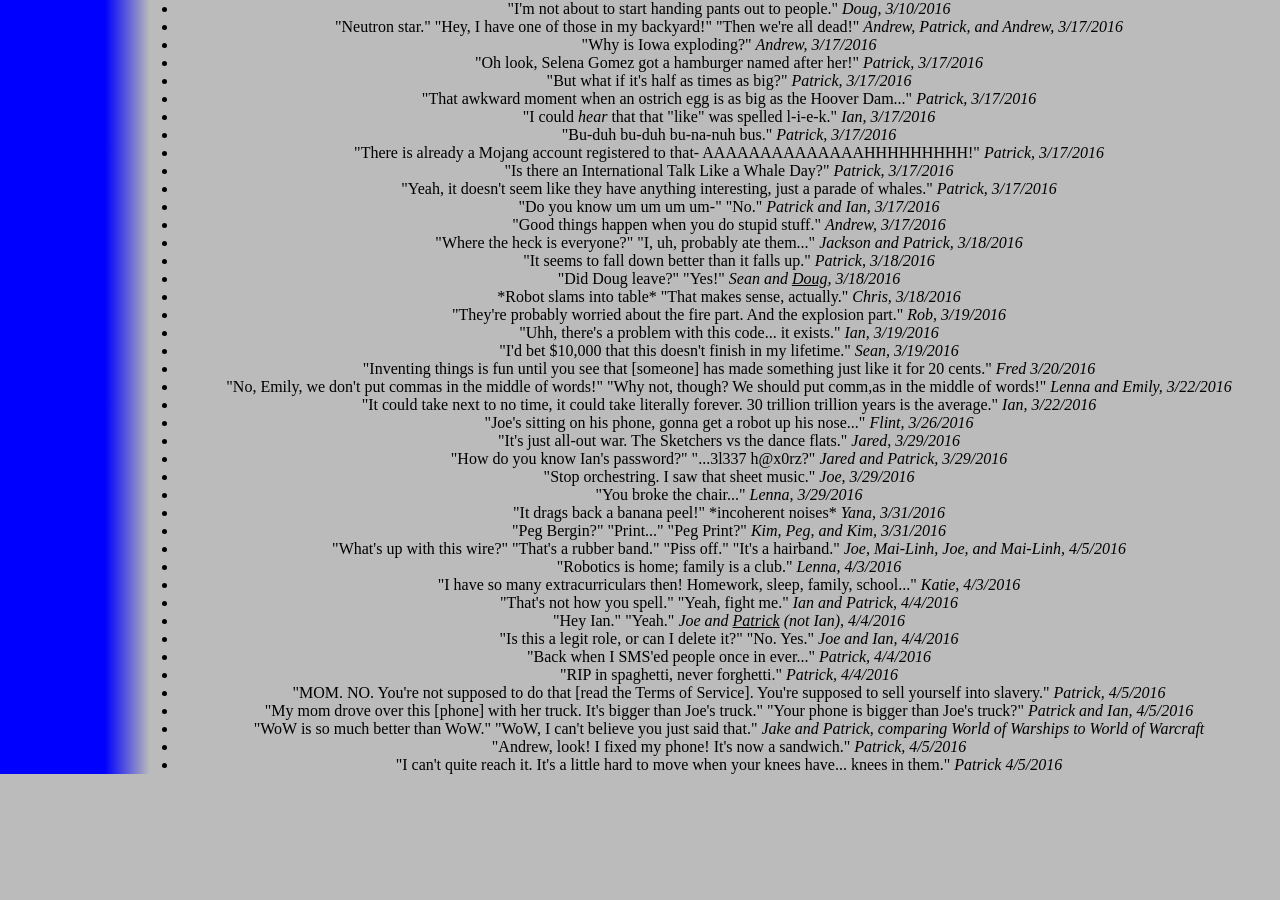
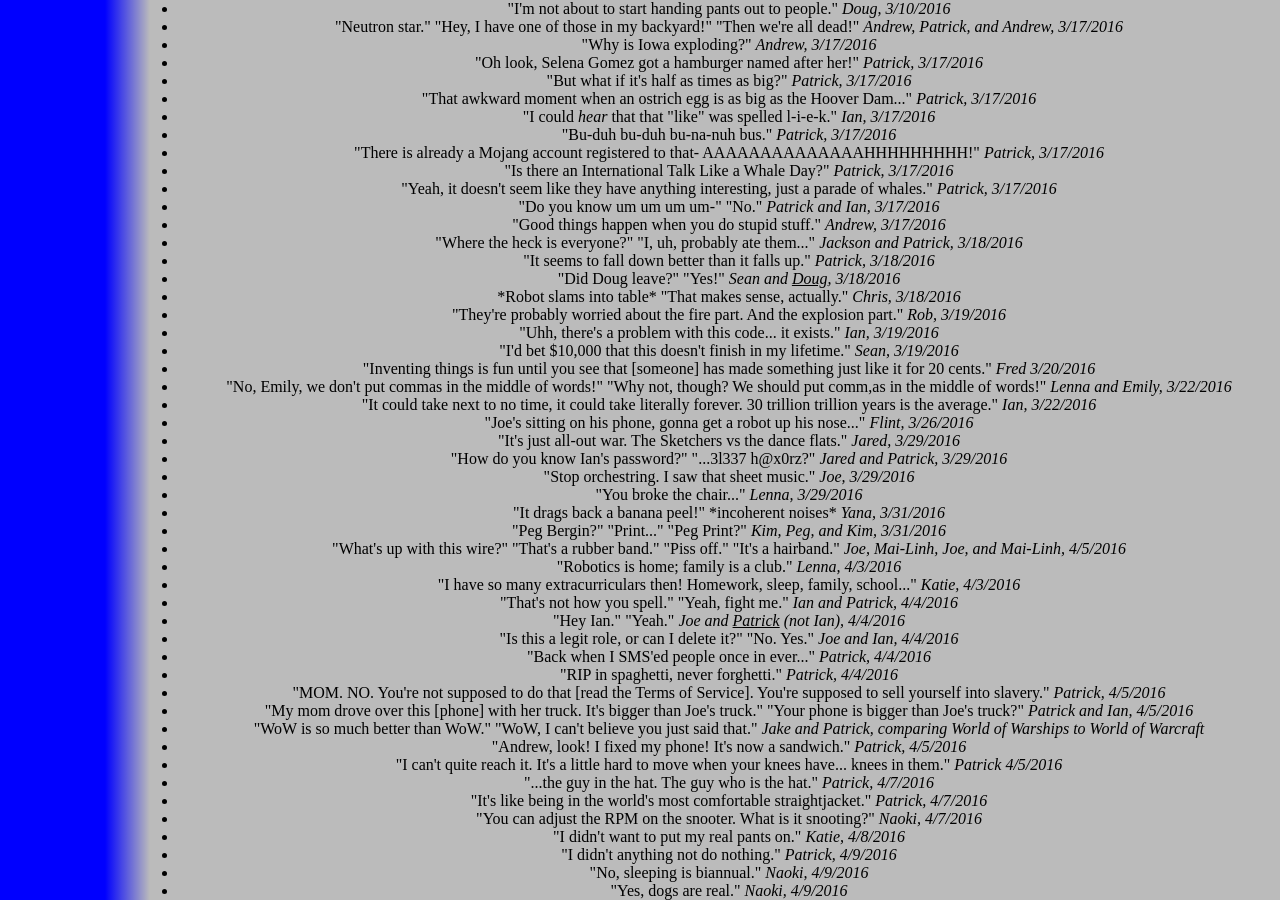
Before and after one commit to katiebugmoon/FRC4131.github.io, a Jekyll site: the page built from media/2016/quotes.html, in a window 1280 px wide and 900 px high, scrolled down 2140 px. Built offline with Jekyll 4.4.1, drawn with Linux system fonts in a browser that asks for light colours; nearby versions of some CDN libraries; before the commit the page ends 2914 px from its top, so only the background shows below that.

Commit message:
Quotes from Portland PNW District Championships

```diff
--- a/media/2016/quotes.html
+++ b/media/2016/quotes.html
@@ -155,4 +155,11 @@ title: Build Season 2016 Quotes
 	<li>"WoW is so much better than WoW." "WoW, I can't believe you just said that." <i>Jake and Patrick, comparing World of Warships to World of Warcraft</i></li>
 	<li>"Andrew, look! I fixed my phone! It's now a sandwich." <i>Patrick, 4/5/2016</i></li>
 	<li>"I can't quite reach it. It's a little hard to move when your knees have... knees in them." <i>Patrick 4/5/2016</i></li>
+	<li>"...the guy in the hat. The guy who is the hat." <i>Patrick, 4/7/2016</i></li>
+	<li>"It's like being in the world's most comfortable straightjacket." <i>Patrick, 4/7/2016</i></li>
+	<li>"You can adjust the RPM on the snooter. What is it snooting?" <i>Naoki, 4/7/2016</i></li>
+	<li>"I didn't want to put my real pants on." <i>Katie, 4/8/2016</i></li>
+	<li>"I didn't anything not do nothing." <i>Patrick, 4/9/2016</i></li>
+	<li>"No, sleeping is biannual." <i>Naoki, 4/9/2016</i></li>
+	<li>"Yes, dogs are real." <i>Naoki, 4/9/2016</i></li>
 </ul><center>
```
